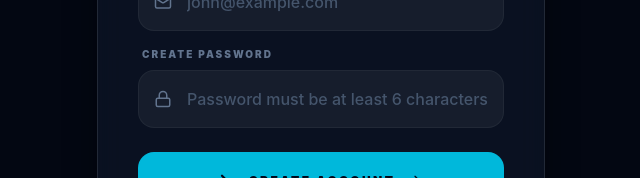
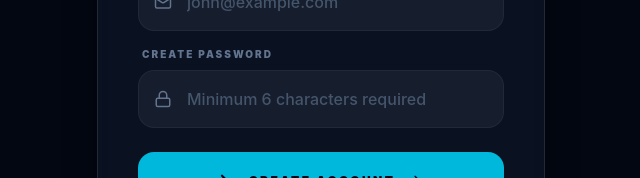
Before and after one commit to Sarthak-257/Track-it-All, a Next.js app in the folder client/: page /register in a window 1280 px wide. Shown: the part 439-617 px from the top of the page, without its empty margins (319-959 px from the left). Built offline with nearby package versions, Linux system fonts and the light colour scheme; no server answers.

Commit message:
Update password placeholder text for clarity

```diff
--- a/client/app/register/page.tsx
+++ b/client/app/register/page.tsx
@@ -96,7 +96,7 @@ export default function RegisterPage() {
                                     type="password"
                                     required
                                     className="block w-full bg-white/5 border border-white/5 rounded-2xl py-4 pl-12 pr-4 text-white placeholder:text-slate-600 focus:outline-none focus:ring-2 focus:ring-cyan-500/50 focus:bg-white/10 transition-all font-medium"
-                                    placeholder="Password must be at least 6 characters long"
+                                    placeholder="Minimum 6 characters required"
                                     value={formData.password}
                                     onChange={(e) => setFormData({ ...formData, password: e.target.value })}
                                 />
```
